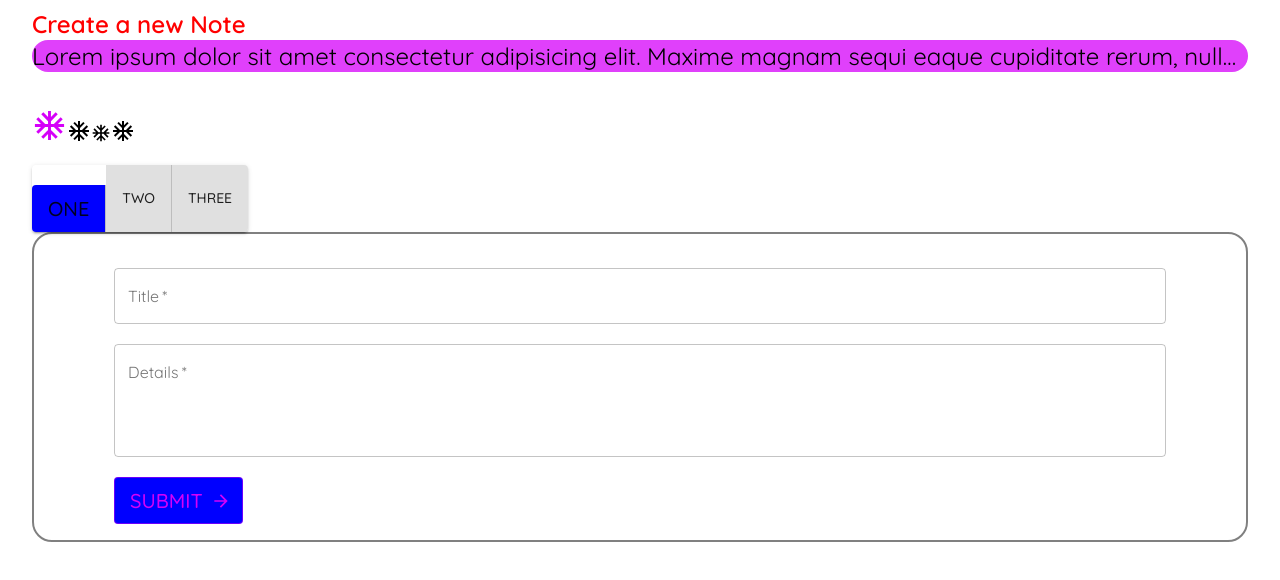
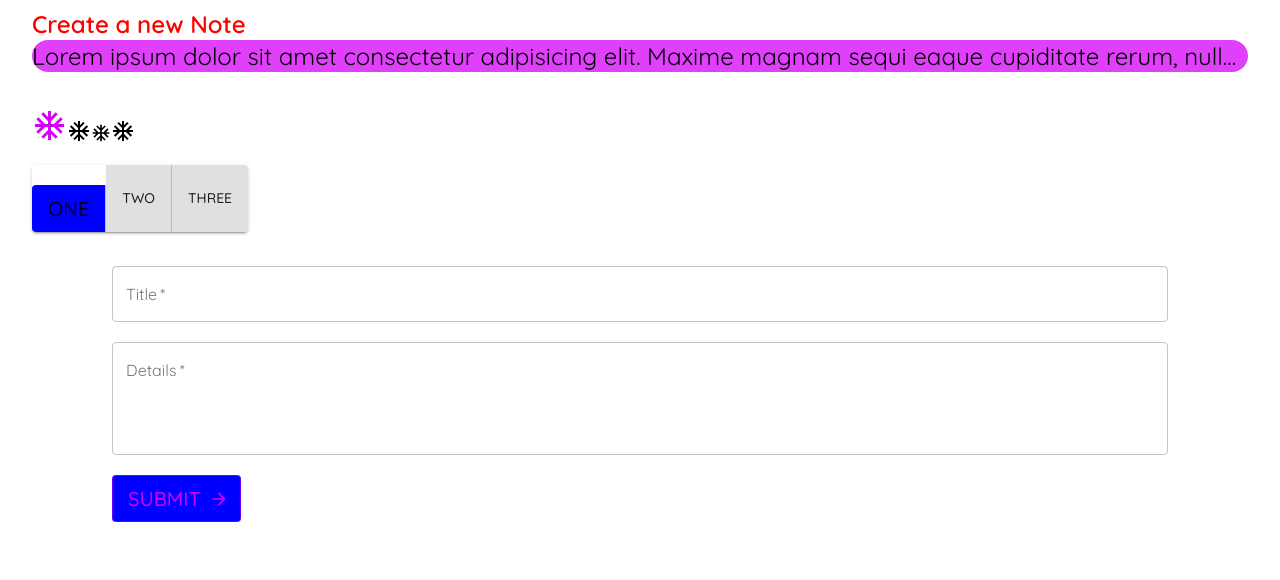
Before and after one commit to A-Richdom/Material-UI-Tutorial, a React (Vite) app: page /mui in a window 1280 px wide. Shown: the top 580 px of the page. Built offline with nearby package versions, Linux system fonts and the light colour scheme.

Commit message:
Material UI Tutorial

```diff
--- a/src/Components/MuiTut.jsx
+++ b/src/Components/MuiTut.jsx
@@ -38,7 +38,7 @@ const useStyles = makeStyles((theme) => ({
     }
   },
   form: {
-    border: '2px solid gray',
+    // border: '2px solid gray',
     borderRadius: 20,
     padding: theme.spacing(2, 10),
   },
```
